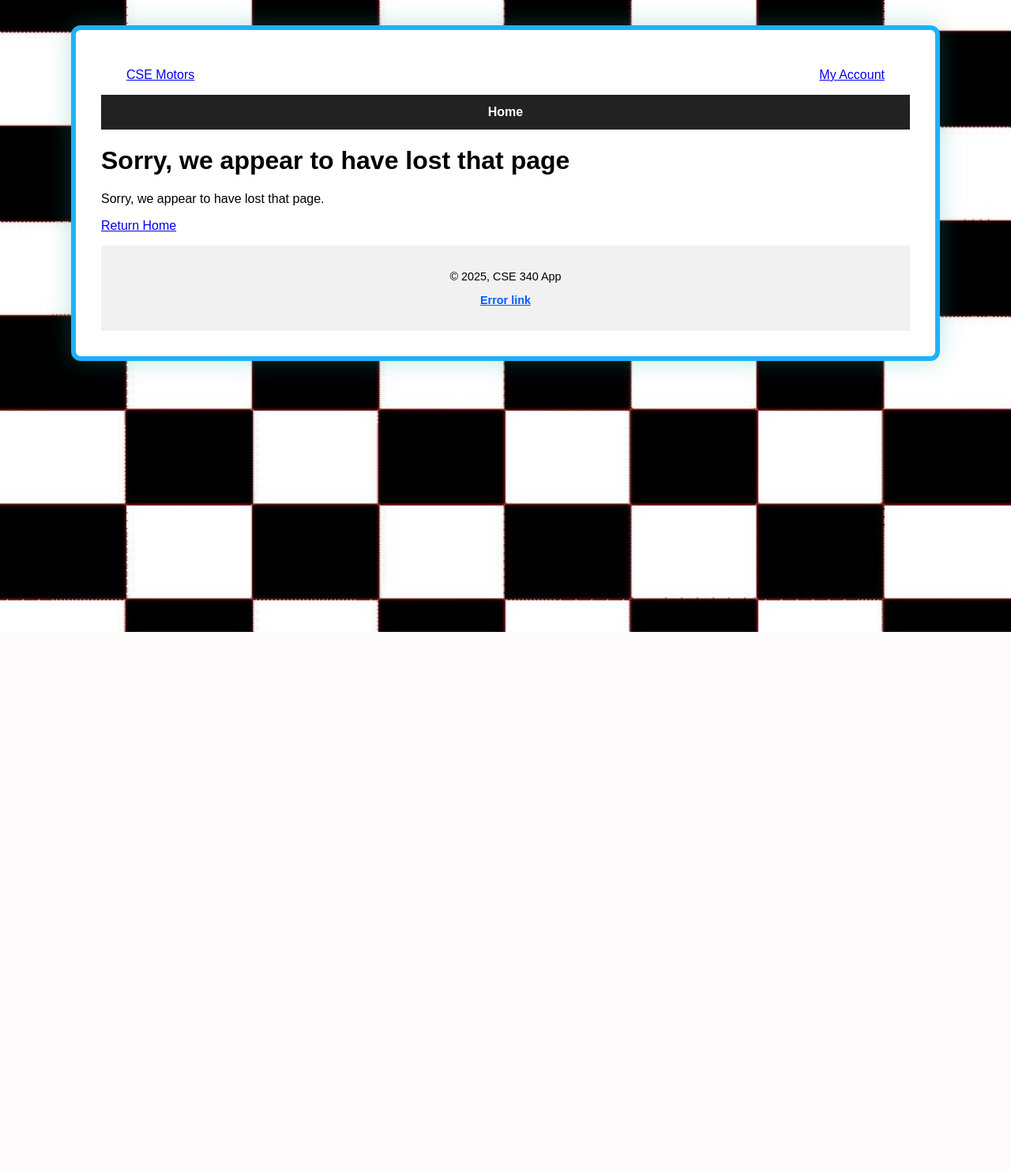
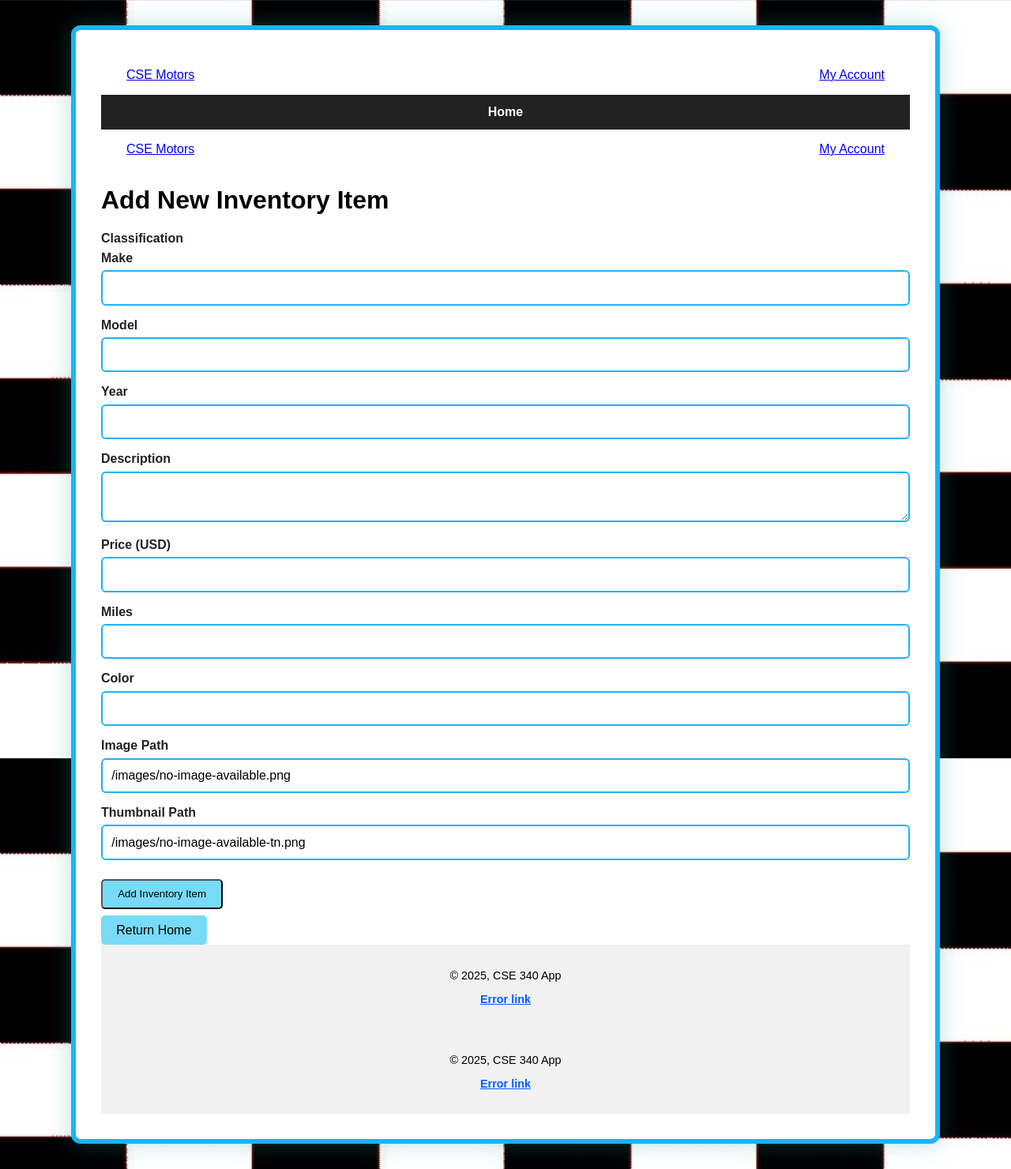
Before and after one commit to Nanayawemperor/340-start, a Node server app: page /inv/add-inventory in a window 1280 px wide. Shown: the whole page at 79% size. Before the commit the page ends 800 px from the top, so only its background shows below. Run offline with Node 20, Linux system fonts and the light colour scheme; data that the repository does not hold is empty; some libraries are stand-ins or nearby versions.

Commit message:
inventory managent

```diff
--- a/controllers/invController.js
+++ b/controllers/invController.js
@@ -52,8 +52,10 @@ invCont.buildInventoryDetail = async function (req, res, next) {
 
 invCont.buildManagementView = async function (req, res) {
   try {
+    const nav = await utilities.getNav();
     res.render("inventory/management", {
       title: "Inventory Management",
+      nav,
       messages: req.flash()
     })
   } catch (error) {
@@ -108,5 +110,52 @@ invCont.addClassification = async function(req, res, next) {
 }
 
 
+invCont.buildAddInventory = async function (req, res, next) {
+  try {
+    const nav = await utilities.getNav();
+    const classificationList = await utilities.buildClassificationList();
+    res.render("inventory/add-inventory", {
+      title: "Add Inventory",
+      nav,
+      classificationList,
+      messages: req.flash(),
+      errors: null
+    });
+  } catch (error) {
+    next(error);
+  }
+}
+
+
+invCont.addInventory = async function (req, res, next) {
+  try {
+    const inventoryData = req.body; // fields names should match DB / form
+    const regResult = await invModel.addInventory(inventoryData);
+
+    if (regResult) {
+      const nav = await utilities.getNav();
+      req.flash('notice', `Inventory "${regResult.inv_make} ${regResult.inv_model}" added successfully.`);
+      return res.status(201).render('inventory/management', {
+        title: 'Inventory Management',
+        nav,
+        messages: req.flash()
+      });
+    } else {
+      const nav = await utilities.getNav();
+      const classificationList = await utilities.buildClassificationList(req.body.classification_id);
+      req.flash('notice', 'Sorry, adding the inventory item failed.');
+      return res.status(500).render('inventory/add-inventory', {
+        title: 'Add Inventory',
+        nav,
+        classificationList,
+        messages: req.flash(),
+        ...req.body
+      });
+    }
+  } catch (error) {
+    next(error);
+  }
+}
+
 
 module.exports = invCont
--- a/models/inventory-model.js
+++ b/models/inventory-model.js
@@ -49,4 +49,30 @@ async function addClassification(classification_name) {
 
 }
 
-module.exports = {getClassifications, getInventoryByClassificationId, getInventoryByInvId, addClassification}
+async function addInventory(inventoryData) {
+  try {
+    const {
+      classification_id, inv_make, inv_model, inv_description,
+      inv_image, inv_thumbnail, inv_price, inv_year, inv_miles, inv_color
+    } = inventoryData;
+
+    const sql = `INSERT INTO inventory (
+      classification_id, inv_make, inv_model, inv_description,
+      inv_image, inv_thumbnail, inv_price, inv_year, inv_miles, inv_color
+    ) VALUES ($1,$2,$3,$4,$5,$6,$7,$8,$9,$10) RETURNING *`;
+
+    const values = [
+      classification_id, inv_make, inv_model, inv_description,
+      inv_image, inv_thumbnail, inv_price, inv_year, inv_miles, inv_color
+    ];
+
+    const result = await pool.query(sql, values);
+    return result.rows[0];
+  } catch (error) {
+    console.error("addInventory error:", error);
+    return null;
+  }
+}
+
+
+module.exports = {getClassifications, getInventoryByClassificationId, getInventoryByInvId, addClassification, addInventory}
--- a/public/css/styles.css
+++ b/public/css/styles.css
@@ -222,3 +222,165 @@ footer .error-link {
     min-width: 100px;     /* prevent collapsing too small */
   }
 }
+
+/* -----------------------------------------
+   FORM STYLING (Add Classification / Inventory)
+------------------------------------------*/
+
+.form-wrapper {
+  background-color: #ffffff;
+  padding: 2rem;
+  border: 4px solid #1eb1fa;
+  border-radius: 10px;
+  max-width: 600px;
+  margin: 2rem auto;
+  box-shadow: 0 0 25px rgba(47, 166, 170, 0.25);
+}
+
+form label {
+  display: block;
+  font-weight: bold;
+  margin-bottom: 0.4rem;
+  color: #222;
+}
+
+form input,
+form select,
+form textarea {
+  width: 100%;
+  padding: 0.7rem;
+  border: 2px solid #1eb1fa;
+  border-radius: 6px;
+  margin-bottom: 1rem;
+  font-size: 1rem;
+}
+
+form input:focus,
+form select:focus,
+form textarea:focus {
+  outline: none;
+  border-color: #0760e6;
+  box-shadow: 0 0 8px rgba(7, 96, 230, 0.4);
+}
+
+.submit-btn {
+  background-color: #0760e6;
+  color: #fff;
+  padding: 0.8rem 1.3rem;
+  border: none;
+  border-radius: 8px;
+  cursor: pointer;
+  font-size: 1rem;
+  font-weight: bold;
+}
+
+.submit-btn:hover {
+  background-color: #074bb3;
+}
+
+/* Flash messages */
+.notice {
+  background-color: #e6f4ff;
+  padding: 1rem;
+  border-left: 6px solid #0760e6;
+  margin-bottom: 1rem;
+  border-radius: 5px;
+  font-size: 0.95rem;
+}
+
+
+/* -----------------------------------------
+   MANAGEMENT PAGE LIST BUTTONS
+------------------------------------------*/
+.management-links {
+  display: flex;
+  flex-direction: column;
+  gap: 1rem;
+  margin: 2rem auto;
+  max-width: 500px;
+}
+
+.management-links a {
+  display: block;
+  text-align: center;
+  padding: 1rem;
+  background-color: #1eb1fa;
+  color: black;
+  text-decoration: none;
+  font-weight: bold;
+  border-radius: 10px;
+  transition: 0.2s ease-in-out;
+}
+
+.management-links a:hover {
+  background-color: #0a94d7;
+  color: white;
+}
+
+
+/* -----------------------------------------
+   CLASSIFICATION GRID PAGE
+------------------------------------------*/
+.grid-wrapper {
+  display: grid;
+  grid-template-columns: repeat(auto-fit, minmax(260px, 1fr));
+  gap: 1.5rem;
+  margin-top: 2rem;
+}
+
+.inventory-card {
+  background-color: white;
+  border: 3px solid #1eb1fa;
+  padding: 1rem;
+  border-radius: 10px;
+  box-shadow: 0 2px 12px rgba(0, 174, 255, 0.15);
+  text-align: center;
+}
+
+.inventory-card img {
+  max-width: 100%;
+  border-radius: 8px;
+  margin-bottom: 0.7rem;
+}
+
+.inventory-card h3 {
+  margin-bottom: 0.3rem;
+}
+
+.inventory-card p {
+  color: #333;
+  margin-bottom: 0.5rem;
+}
+
+.inventory-card a {
+  display: inline-block;
+  padding: 0.5rem 1rem;
+  background-color: #0760e6;
+  color: white;
+  text-decoration: none;
+  border-radius: 6px;
+  font-weight: bold;
+}
+
+.inventory-card a:hover {
+  background-color: #074bb3;
+}
+
+
+/* -----------------------------------------
+   MOBILE ADJUSTMENTS FOR NEW PAGES
+------------------------------------------*/
+@media (max-width: 600px) {
+  .form-wrapper {
+    padding: 1.2rem;
+    margin: 1rem;
+  }
+
+  .management-links {
+    width: 90%;
+  }
+
+  .inventory-card {
+    padding: 0.8rem;
+  }
+}
--- a/server.js
+++ b/server.js
@@ -18,8 +18,9 @@ const bodyParser = require('body-parser')
 /* ***********************
  * Body Parsers FIRST
  *************************/
+
+app.use(bodyParser.urlencoded({ extended: true }))
 app.use(bodyParser.json())
-app.use(bodyParser.urlencoded({ extended: true }))
 
 /* ***********************
  * View Engine
--- a/utilities/index.js
+++ b/utilities/index.js
@@ -81,6 +81,17 @@ Util.buildClassificationGrid = async function(data){
     `;
   };
 
+  Util.buildClassificationList = async function(selectedId = null) {
+  const data = await invModel.getClassifications(); // should return { rows: [...] }
+  let classificationList = '<select name="classification_id" id="classificationList" required>';
+  classificationList += '<option value="">Choose a Classification</option>';
+  data.rows.forEach((row) => {
+    classificationList += `<option value="${row.classification_id}"${selectedId && row.classification_id == selectedId ? ' selected' : ''}>${row.classification_name}</option>`;
+  });
+  classificationList += '</select>';
+  return classificationList;
+}
+
 
 /* ****************************************
  * Middleware For Handling Errors
--- /dev/null
+++ b/views/inventory/add-inventory.ejs
@@ -0,0 +1,77 @@
+<%- include('../partials/header') %>
+
+<main class="container">
+  <h1>Add New Inventory Item</h1>
+
+  <!-- Flash message -->
+  <% if (messages && messages.notice) { %>
+    <div class="flash success"><%= messages.notice %></div>
+  <% } %>
+
+  <!-- Server-side validation errors -->
+  <% if (errors && errors.length > 0) { %>
+    <div class="flash error">
+      <ul>
+        <% errors.forEach(function(err) { %>
+          <li><%= err.msg %></li>
+        <% }) %>
+      </ul>
+    </div>
+  <% } %>
+
+  <form id="addInventoryForm" action="/inv/add-inventory" method="POST">
+    <!-- Classification select (HTML created by utilities) -->
+    <label for="classificationList">Classification</label>
+
+
+    <!-- Make -->
+    <label for="inv_make">Make</label>
+    <input id="inv_make" name="inv_make" type="text" required maxlength="60"
+      value="<%= typeof inv_make !== 'undefined' ? inv_make : '' %>" />
+
+    <!-- Model -->
+    <label for="inv_model">Model</label>
+    <input id="inv_model" name="inv_model" type="text" required maxlength="60"
+      value="<%= typeof inv_model !== 'undefined' ? inv_model : '' %>" />
+
+    <!-- Year -->
+    <label for="inv_year">Year</label>
+    <input id="inv_year" name="inv_year" type="number" required min="1900" max="2099"
+      value="<%= typeof inv_year !== 'undefined' ? inv_year : '' %>" />
+
+    <!-- Description -->
+    <label for="inv_description">Description</label>
+    <textarea id="inv_description" name="inv_description" required maxlength="2000"><%= typeof inv_description !== 'undefined' ? inv_description : '' %></textarea>
+
+    <!-- Price -->
+    <label for="inv_price">Price (USD)</label>
+    <input id="inv_price" name="inv_price" type="number" step="0.01" required min="0"
+      value="<%= typeof inv_price !== 'undefined' ? inv_price : '' %>" />
+
+    <!-- Miles -->
+    <label for="inv_miles">Miles</label>
+    <input id="inv_miles" name="inv_miles" type="number" step="1" required min="0"
+      value="<%= typeof inv_miles !== 'undefined' ? inv_miles : '' %>" />
+
+    <!-- Color -->
+    <label for="inv_color">Color</label>
+    <input id="inv_color" name="inv_color" type="text" maxlength="30"
+      value="<%= typeof inv_color !== 'undefined' ? inv_color : '' %>" />
+
+    <!-- Image path -->
+    <label for="inv_image">Image Path</label>
+    <input id="inv_image" name="inv_image" type="text" required
+      value="<%= typeof inv_image !== 'undefined' ? inv_image : '/images/no-image-available.png' %>" />
+
+    <!-- Thumbnail path -->
+    <label for="inv_thumbnail">Thumbnail Path</label>
+    <input id="inv_thumbnail" name="inv_thumbnail" type="text" required
+      value="<%= typeof inv_thumbnail !== 'undefined' ? inv_thumbnail : '/images/no-image-available-tn.png' %>" />
+
+    <button type="submit" class="btn">Add Inventory Item</button>
+  </form>
+
+  <a href="/inv/" class="btn">Return Home</a>
+</main>
+
+<%- include('../partials/footer') %>
```
Also changed, not shown: routes/inventoryRoute.js (+15 -0 lines), utilities/inv-validation.js (+32 -0 lines).
